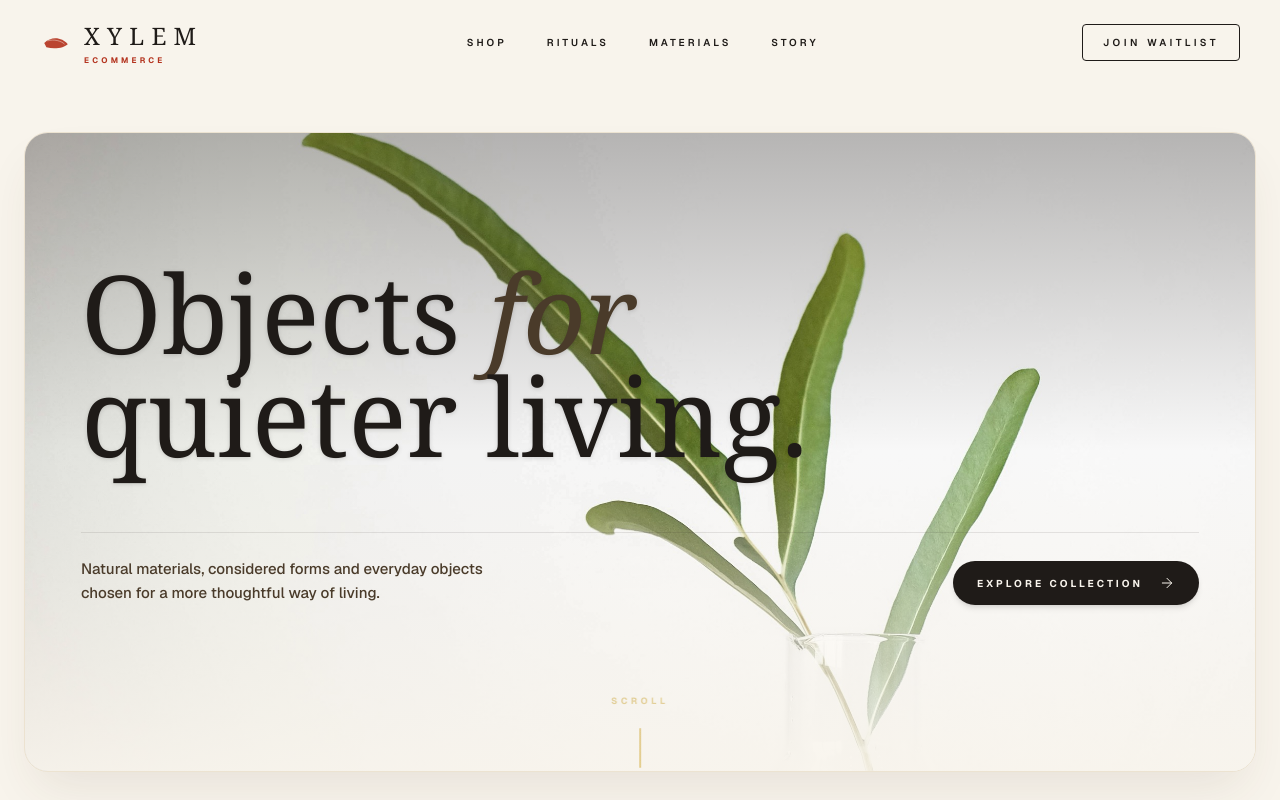
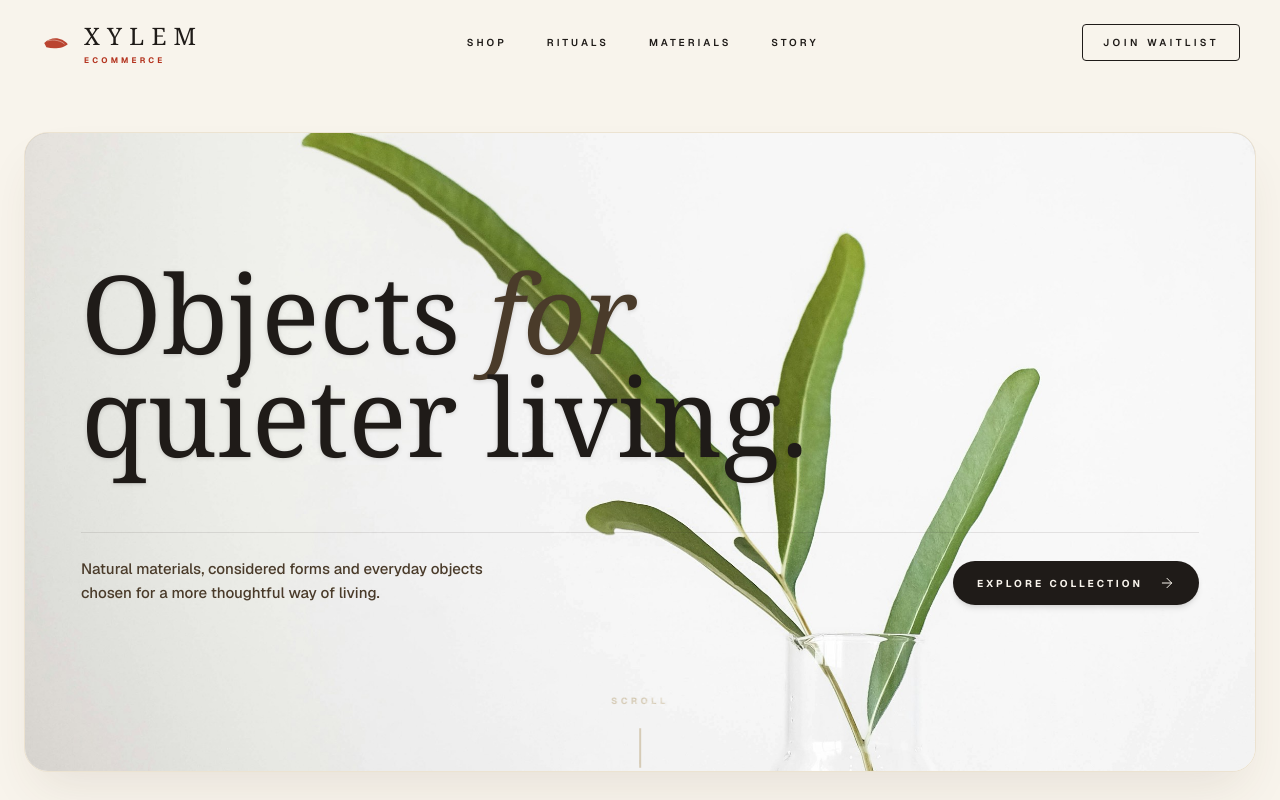
Before and after one commit to arkadeepnag/xylembamboo, a Next.js app: page / in a window 1280 px wide. Shown: the top 800 px of the page. Built offline with nearby package versions, Linux system fonts and the light colour scheme.

Commit message:
Refactor SmartImg component for image loading

```diff
--- a/app/page.js
+++ b/app/page.js
@@ -96,81 +96,62 @@ const NOTES = [
   { text: 'It sits on our table like it has always been there.', name: 'Aarav', city: 'Mumbai' },
   { text: 'Everything I bought feels considered. Nothing feels shouted.', name: 'Meera', city: 'Chennai' },
 ];
-
 function SmartImg({
   src,
   alt = '',
   className = '',
   priority = false,
 }) {
-  const [currentSrc, setCurrentSrc] = useState(src);
   const [loaded, setLoaded] = useState(false);
-  const [failed, setFailed] = useState(false);
+  const [imageSrc, setImageSrc] = useState(src);
 
   const fallbackSrc =
     'https://images.unsplash.com/photo-1610701596007-11502861dcfa?auto=format&fit=crop&w=1200&q=80';
 
   useEffect(() => {
-    setCurrentSrc(src);
+    setImageSrc(src);
     setLoaded(false);
-    setFailed(false);
   }, [src]);
 
-  const handleLoad = async (e) => {
-    try {
-      if (e.currentTarget.decode) {
-        await e.currentTarget.decode();
-      }
-    } catch {
-      // Image is still usable even if decode fails.
-    }
-
-    setLoaded(true);
-  };
-
-  const handleError = () => {
-    if (!failed) {
-      setFailed(true);
-      setLoaded(false);
-      setCurrentSrc(fallbackSrc);
-      return;
-    }
-
-    setLoaded(true);
-  };
-
   return (
-    <div className="absolute inset-0 overflow-hidden">
-      <div
-        aria-hidden="true"
-        className={`
-          absolute inset-0
-          bg-[#E8DFCF]
-          transition-opacity duration-500
-          ${loaded ? 'opacity-0 pointer-events-none' : 'opacity-100'}
-        `}
-      >
-        <div className="absolute inset-0 image-skeleton-shimmer" />
-      </div>
+    <>
+      {!loaded && (
+        <div
+          aria-hidden="true"
+          className="absolute inset-0 z-0 overflow-hidden bg-[#E8DFCF]"
+        >
+          <div className="absolute inset-0 image-skeleton-shimmer" />
+        </div>
+      )}
 
       <img
-        src={currentSrc}
+        src={imageSrc}
         alt={alt}
         loading={priority ? 'eager' : 'lazy'}
         fetchPriority={priority ? 'high' : 'auto'}
         decoding="async"
-        onLoad={handleLoad}
-        onError={handleError}
+        onLoad={() => {
+          setLoaded(true);
+        }}
+        onError={() => {
+          console.error('IMAGE FAILED:', imageSrc);
+
+          if (imageSrc !== fallbackSrc) {
+            setImageSrc(fallbackSrc);
+          } else {
+            setLoaded(true);
+          }
+        }}
         className={`
           ${className}
+          relative z-[1]
           transition-opacity duration-500
           ${loaded ? 'opacity-100' : 'opacity-0'}
         `}
       />
-    </div>
+    </>
   );
 }
-
 function Loader({ onDone }) {
   useEffect(() => {
     const t = setTimeout(onDone, 2400);
```
